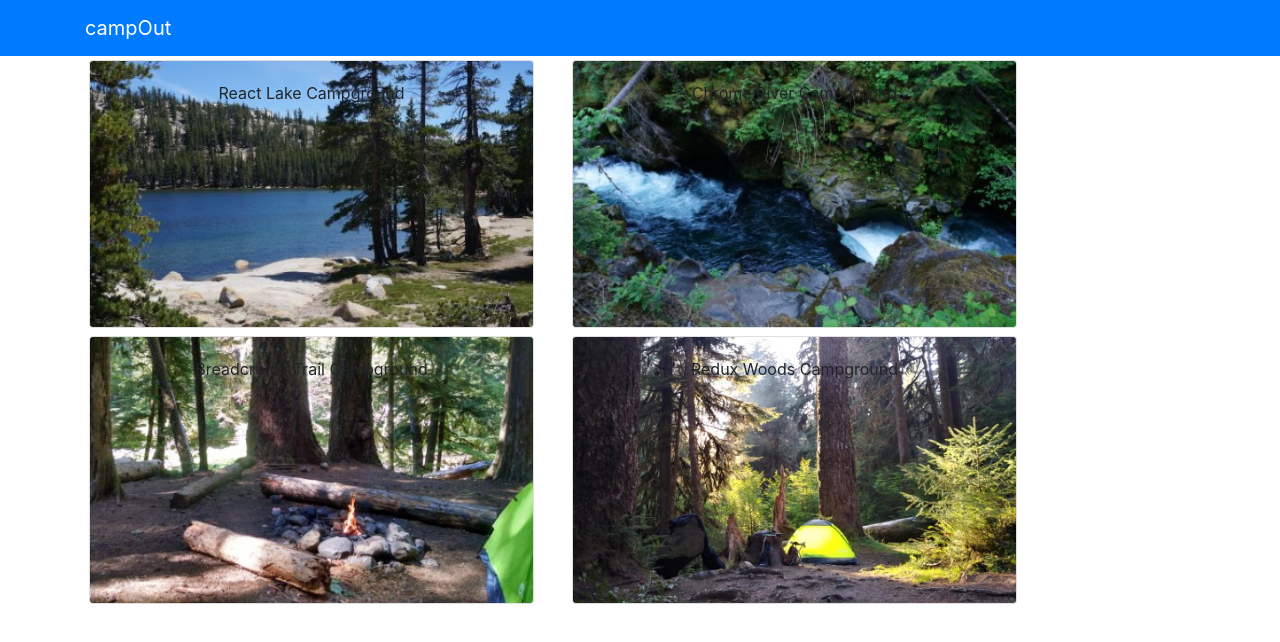
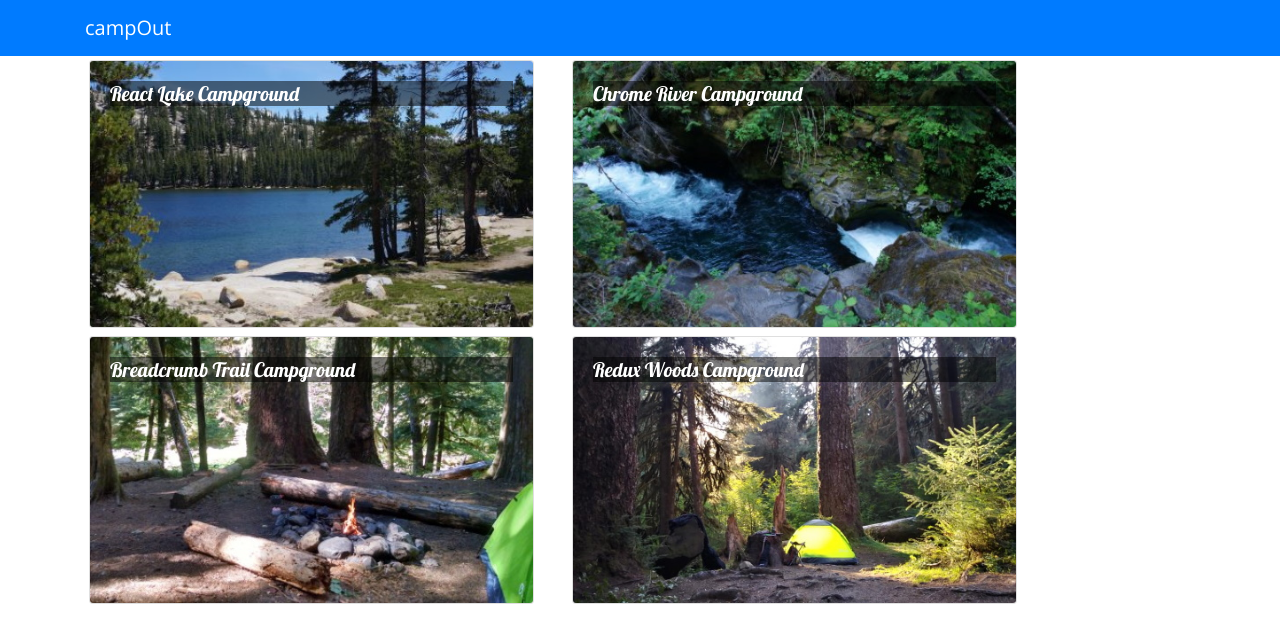
Before and after one commit to LisaHarrison08/campOut, a React (Create React App) app: page / in a window 1280 px wide. Shown: the top 642 px of the page. Built offline with nearby package versions, Linux system fonts and the light colour scheme.

Commit message:
installed and updated fonts imported typefaces to index js

```diff
--- a/package.json
+++ b/package.json
@@ -12,6 +12,8 @@
     "react-popper": "1.3.6",
     "react-scripts": "4.0.3",
     "reactstrap": "8.5.1",
+    "typeface-lobster": "^1.1.13",
+    "typeface-open-sans": "^1.1.13",
     "web-vitals": "^1.0.1"
   },
   "scripts": {
--- a/src/App.css
+++ b/src/App.css
@@ -1,38 +1,12 @@
-.App {
-  text-align: center;
+body {
+  font-family: "Open Sans", sans-serif;
 }
 
-.App-logo {
-  height: 40vmin;
-  pointer-events: none;
+.card-title {
+  font: 500 1.25rem "Lobster", cursive;
 }
 
-@media (prefers-reduced-motion: no-preference) {
-  .App-logo {
-    animation: App-logo-spin infinite 20s linear;
-  }
+.card-img-overlay .card-title {
+  color: white;
+  background-color: rgba(0, 0, 0, 0.5);
 }
-
-.App-header {
-  background-color: #282c34;
-  min-height: 100vh;
-  display: flex;
-  flex-direction: column;
-  align-items: center;
-  justify-content: center;
-  font-size: calc(10px + 2vmin);
-  color: white;
-}
-
-.App-link {
-  color: #61dafb;
-}
-
-@keyframes App-logo-spin {
-  from {
-    transform: rotate(0deg);
-  }
-  to {
-    transform: rotate(360deg);
-  }
-}
--- a/src/index.js
+++ b/src/index.js
@@ -1,9 +1,12 @@
 import React from 'react';
 import ReactDOM from 'react-dom';
 import './index.css';
-import App from './App';
 import reportWebVitals from './reportWebVitals';
 import 'bootstrap/dist/css/bootstrap.min.css';
+import 'typeface-lobster';
+import 'typeface-open-sans';
+import App from './App';
+
 
 ReactDOM.render(
   <React.StrictMode>
```
Also changed, not shown: 1 other file (tests, documents, lock files or other folders).
